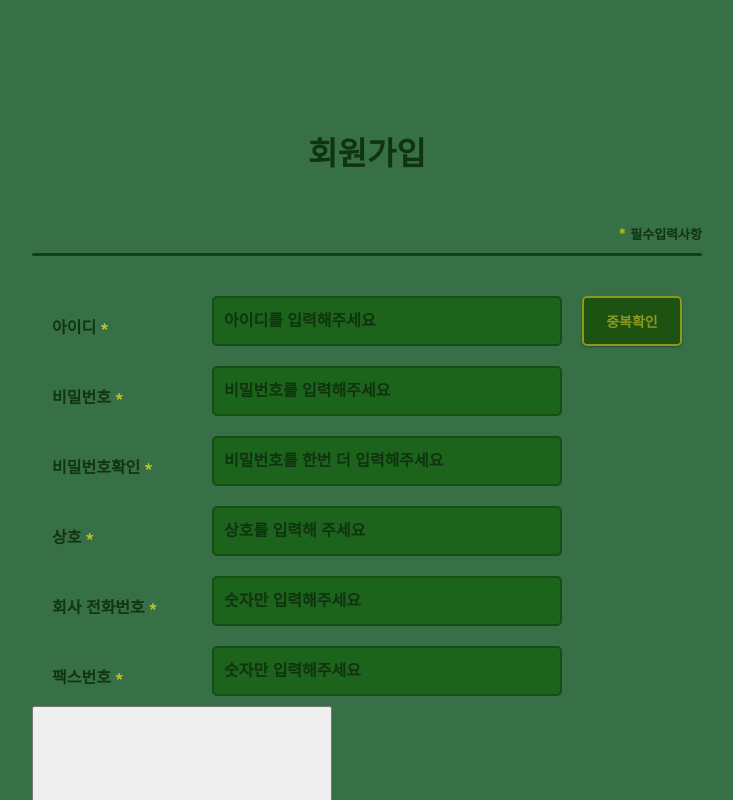
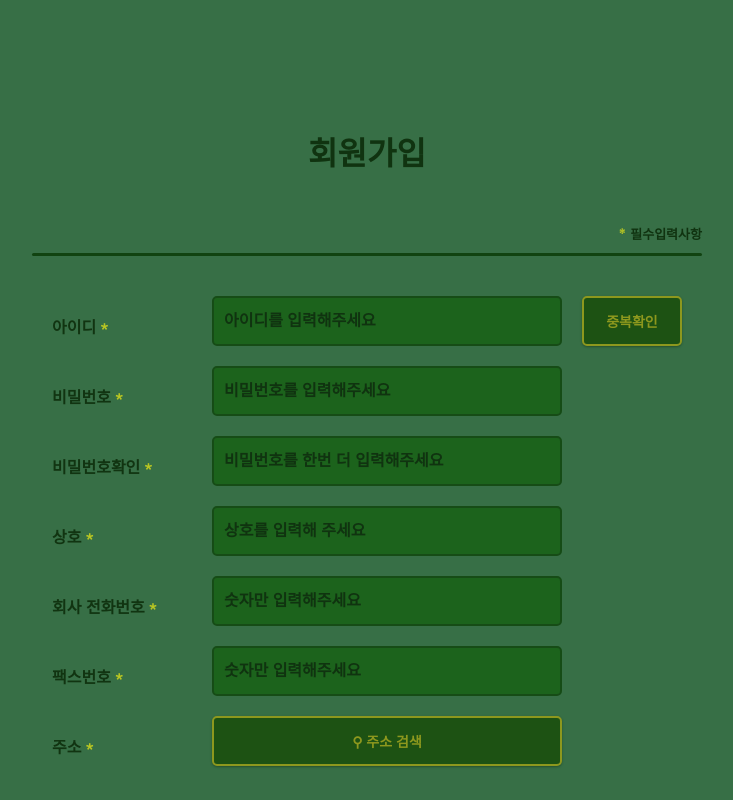
Before and after one commit to Antoliny0919/Intelligent_Owl_Givenrat_WEB, a React (Create React App) app in the folder front_end_data/join_membership_page/: page / in a window 1280 px wide. Shown: the top 800 px of the page, without its empty margins (273-1006 px from the left). Built offline with nearby package versions, Linux system fonts and the light colour scheme.

Commit message:
joinmembership page address input button css update

```diff
--- a/front_end_data/join_membership_page/src/Atom.js
+++ b/front_end_data/join_membership_page/src/Atom.js
@@ -46,6 +46,13 @@ export const state = atom({
         inputType: 'text',
         Duplication: false,
         attentionBlock: true,
+      },
+      {
+        keyWord: '주소',
+        placeholder: false,
+        inputType: 'button',
+        Duplication: false,
+        attentionBlock: true,
       }
     ]
   }
--- a/front_end_data/join_membership_page/src/JoinMembership/components/FormBlock.jsx
+++ b/front_end_data/join_membership_page/src/JoinMembership/components/FormBlock.jsx
@@ -1,4 +1,4 @@
-import { Fragment, useEffect } from 'react';
+import { useEffect } from 'react';
 import { useRecoilValue } from 'recoil';
 import { state } from '../../Atom';
 
@@ -36,23 +36,22 @@ export default function FormBlock() {
     }
   }
 
-  // http://localhost:3000/AddressPage.js
-
 
   return (
-    <Fragment>
       <div className='form-block-container'>
         {inputData.form_section.map(({ keyWord, placeholder, inputType, Duplication, attentionBlock }) => {
             return (
               <div className='member-data-input-area'>
                 <InputKeyWordArea keyWord={keyWord} attentionBlock={attentionBlock}></InputKeyWordArea>
-                <MemberInfoInputArea placeholder={placeholder} inputType={inputType}></MemberInfoInputArea>
+                <MemberInfoInputArea
+                placeholder={placeholder}
+                inputType={inputType}
+                openAddressPage={openAddressPage}
+                ></MemberInfoInputArea>
                 {Duplication && <DuplicationCheckArea></DuplicationCheckArea>}
               </div>
               )
           })}
       </div>
-      <button onClick={openAddressPage}></button>
-    </Fragment>
   )
 }
--- a/front_end_data/join_membership_page/src/JoinMembership/components/MemberInfoInputArea.jsx
+++ b/front_end_data/join_membership_page/src/JoinMembership/components/MemberInfoInputArea.jsx
@@ -1,10 +1,12 @@
 import '../css/MemberInfoInputArea.css';
 
-export default function InputBlock({ placeholder, inputType }) {
+export default function InputBlock({ placeholder, inputType, openAddressPage }) {
 
   return (
     <div className="input-container">
+      {placeholder ?
       <input className="input-area"type={inputType} placeholder={placeholder} autoComplete="on"></input>
+      : <button id="address-page" type={inputType} onClick={openAddressPage}>⚲ 주소 검색</button>}
     </div>
   )
 }
--- a/front_end_data/join_membership_page/src/JoinMembership/css/FormBlock.css
+++ b/front_end_data/join_membership_page/src/JoinMembership/css/FormBlock.css
@@ -17,8 +17,3 @@
   width: 100%;
   padding: 10px 20px;
 }
-
-button {
-  width: 300px;
-  height: 300px;
-}
--- a/front_end_data/join_membership_page/src/JoinMembership/css/MemberInfoInputArea.css
+++ b/front_end_data/join_membership_page/src/JoinMembership/css/MemberInfoInputArea.css
@@ -1,6 +1,8 @@
 @import url('https://fonts.googleapis.com/css2?family=Nanum+Gothic&display=swap');
 
+
 .input-container {
+  position: relative;
   display: flex;
   flex-direction: row;
   font-size: 16px;
@@ -33,3 +35,25 @@
   outline-width: 0;
   border: solid #134013 2px;
 }
+
+#address-page {
+  position: inherit;
+  height: 50px;
+  width: 350px;
+  padding: 7px 10px;
+  border-radius: 5px;
+  border: solid #8D981E 2px;
+  color: #8D981E;
+  background-color: #1D5213;
+  outline-width: 0;
+  box-shadow: rgba(19, 78, 11, 0.12) 0px 1px 3px, rgba(0, 0, 0, 0.24) 0px 1px 2px;
+  font-size: 14px;
+  font-family: 'Nanum Gothic', sans-serif;
+  font-weight: 600;
+}
+
+#address-page:hover {
+  cursor: pointer;
+  box-shadow: rgba(50, 50, 93, 0.25) 0px 30px 60px -12px inset, rgba(0, 0, 0, 0.3) 0px 18px 36px -18px inset;
+  top: 0.1rem;
+}
```
